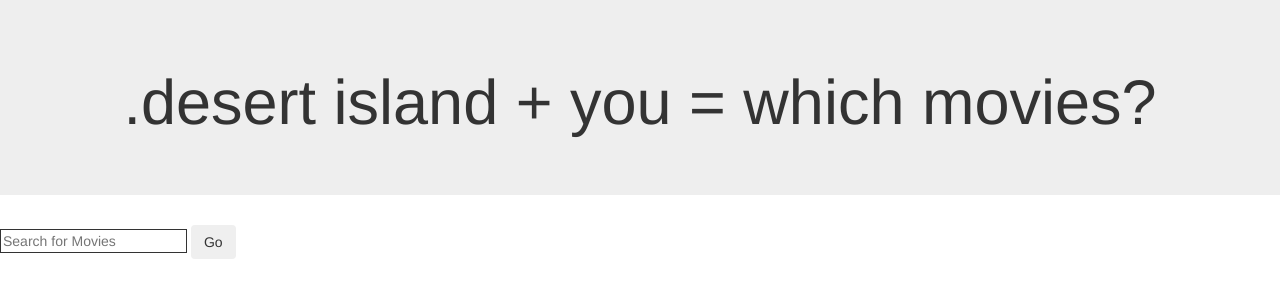
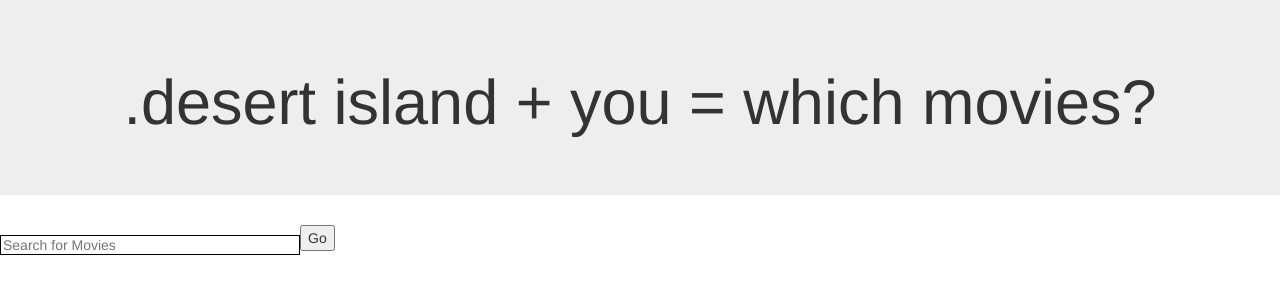
Before and after one commit to DrooHastings/movie_favorites, a website: page public/views/index.html in a window 1280 px wide. Drawn offline with Linux system fonts and the light colour scheme; files that its build step writes are made by us from their sources; files whose address does not match are found by name.

Commit message:
working on post

```diff
--- a/public/styles/styles.css
+++ b/public/styles/styles.css
@@ -10,3 +10,11 @@ img {
   height: 160px;
   width: 120px;
 }
+
+input {
+height: 20px;
+width: 300px;
+border: 1px solid #000;
+margin-top: 10px;
+float: left;
+}
--- a/public/views/index.html
+++ b/public/views/index.html
@@ -14,7 +14,7 @@
     </div>
     <div ng-controller="MovieController as MC" >
       <input placeholder="Search for Movies" ng-model='MC.movie_name'>
-      <button class="btn" ng-click='MC.searchMovies(MC.movie_name)'>Go</button>
+      <button class="search" class="btn" ng-click='MC.searchMovies(MC.movie_name)'>Go</button>
         <div ng-repeat='thing in MC.items' class='col-sm-3'>
           <img ng-src="{{thing.Poster}}">
           <h4>{{thing.Title}}</h4>
```
